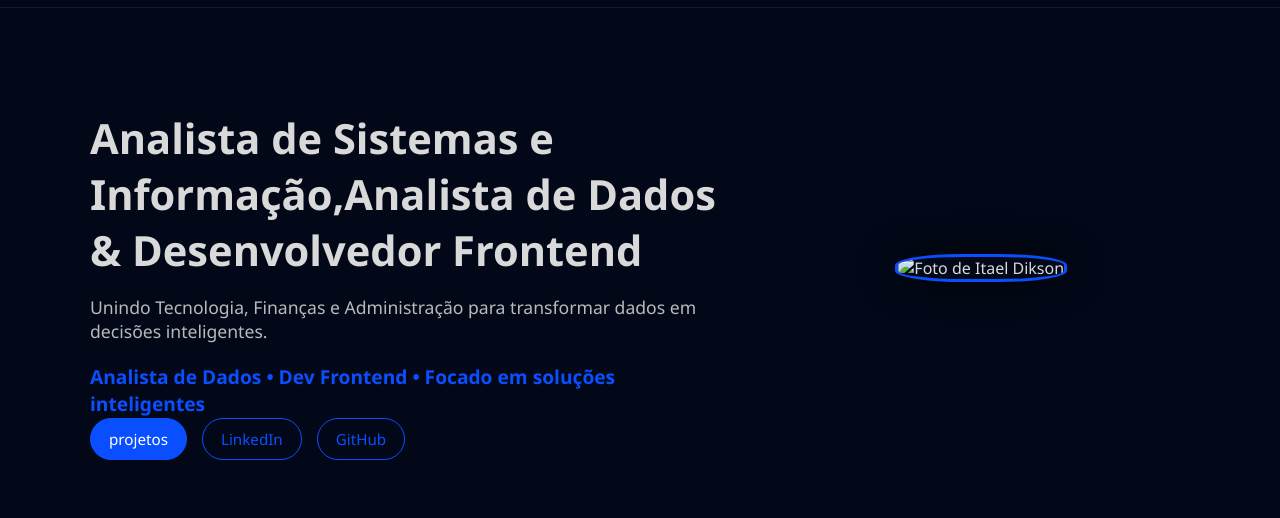
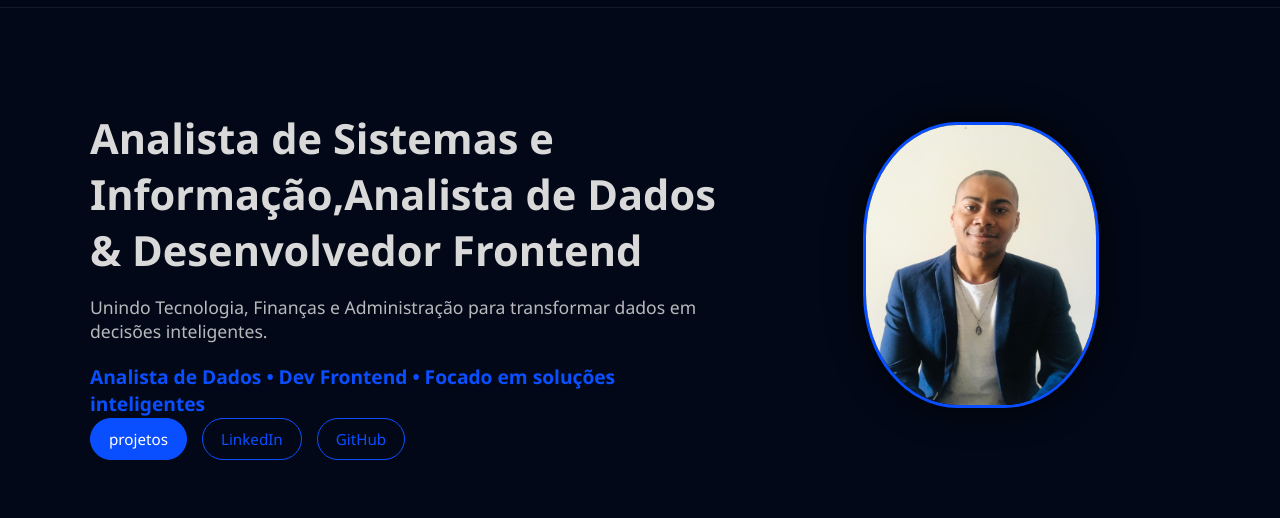
Before and after one commit to itaeldikson/meu-site-, a plain HTML site: page index.html in a window 1280 px wide. Shown: the part 45-563 px from the top of the page. Drawn offline with Linux system fonts and the light colour scheme.

Commit message:
Update image source path for Itael Dikson

```diff
--- a/index.html
+++ b/index.html
@@ -371,7 +371,7 @@
 
       <div class="hero-photo">
         <div style="position:relative; display:inline-block;">
-          <img src="img/itaeldikson.jpg" alt="Foto de Itael Dikson">
+          <img src="image/itaeldikson.jpg" alt="Foto de Itael Dikson">
 
         </div>
       </div>
```
